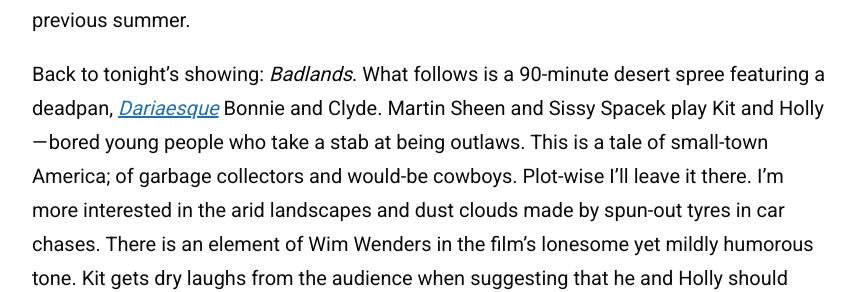
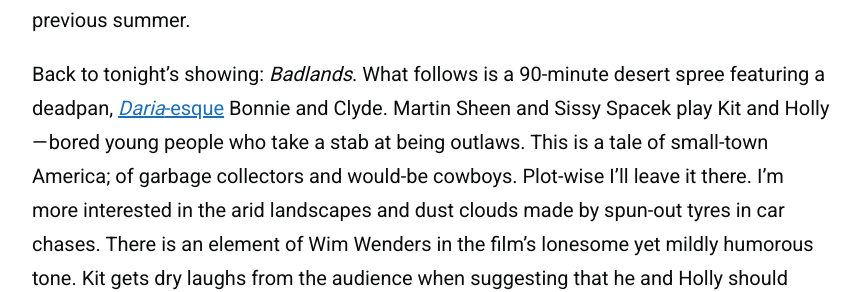
Before and after one commit to zoeurl/zoedowney.github.io, a Jekyll site: the page built from _posts/2023-07-09-badlands.md, in a window 1280 px wide. Shown: the part 1212-1504 px from the top of the page, without its empty margins (208-1071 px from the left). Built offline with Jekyll 4.4.1, drawn with Linux system fonts in a browser that asks for light colours.

Commit message:
Update 2023-07-09-badlands.md

```diff
--- a/_posts/2023-07-09-badlands.md
+++ b/_posts/2023-07-09-badlands.md
@@ -12,6 +12,6 @@
 
 The PCC is London’s most ‘depraved’ cinema — John Waters claims in a pre-showing introduction. It’s also where the same friend and I spent New Year’s Eve watching the beloved rom-com _When Harry Met Sally_, and where I sang along to Disney’s _Mulan _one previous summer.
 
-Back to tonight’s showing: _Badlands_. What follows is a 90-minute desert spree featuring a deadpan, [_Dariaesque_](https://www.youtube.com/watch?v=2TAGtY1SsfU&ab_channel=metricmine) Bonnie and Clyde. Martin Sheen and Sissy Spacek play Kit and Holly — bored young people who take a stab at being outlaws. This is a tale of small-town America; of garbage collectors and would-be cowboys. Plot-wise I’ll leave it there. I’m more interested in the arid landscapes and dust clouds made by spun-out tyres in car chases. There is an element of Wim Wenders in the film’s lonesome yet mildly humorous tone. Kit gets dry laughs from the audience when suggesting that he and Holly should crush their hands with rocks for the pain, so they never forget the first time they were intimate. As he mutters earlier on, ‘I’ll try anything once.’
+Back to tonight’s showing: _Badlands_. What follows is a 90-minute desert spree featuring a deadpan, [_Daria_-esque](https://www.youtube.com/watch?v=2TAGtY1SsfU&ab_channel=metricmine) Bonnie and Clyde. Martin Sheen and Sissy Spacek play Kit and Holly — bored young people who take a stab at being outlaws. This is a tale of small-town America; of garbage collectors and would-be cowboys. Plot-wise I’ll leave it there. I’m more interested in the arid landscapes and dust clouds made by spun-out tyres in car chases. There is an element of Wim Wenders in the film’s lonesome yet mildly humorous tone. Kit gets dry laughs from the audience when suggesting that he and Holly should crush their hands with rocks for the pain, so they never forget the first time they were intimate. As he mutters earlier on, ‘I’ll try anything once.’
 
 This one reminded me of [_Bones and All_](https://www.zoedowney.com/badlands/), another angsty-teen-outlaw feature. These are stories where you might cheer for the wrongdoers and not be blamed for doing so. After all, they’re only people doing what we wish we could: turning their heels against society and going their own way. In the back of my mind there is a voice that half-whispers: ‘I just wanna get out of here.’ _Badlands_ utters it in a semi-serious way that through gritted teeth is forcefully meant.
```
